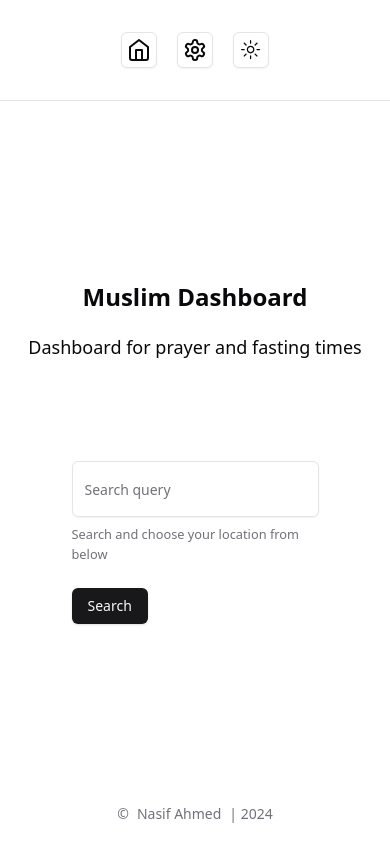
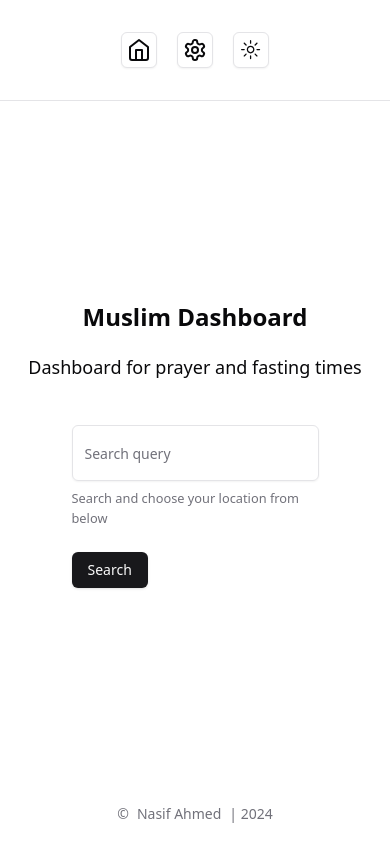
Before and after one commit to NasifAhmed/muslim-dashboard, a Next.js app: page /setup in a window 390 px wide. Built offline with nearby package versions, Linux system fonts and the light colour scheme.

Commit message:
fix mobile device style issues

```diff
--- a/src/components/location-search.tsx
+++ b/src/components/location-search.tsx
@@ -79,8 +79,10 @@ export default function LocationSearch() {
     return (
         <Form {...form}>
             <div className="flex flex-col justify-center items-center gap-5 w-[95vw] md:w-[40vw] transition-all">
-                <h1 className="font-bold text-2xl mt-10">Muslim Dashboard</h1>
-                <h2 className="mb-20 text-lg">
+                <h1 className="font-bold text-2xl mt-6 md:mt-10">
+                    Muslim Dashboard
+                </h1>
+                <h2 className="mb-6 md:mb-10 text-lg">
                     Dashboard for prayer and fasting times
                 </h2>
                 <form
```
